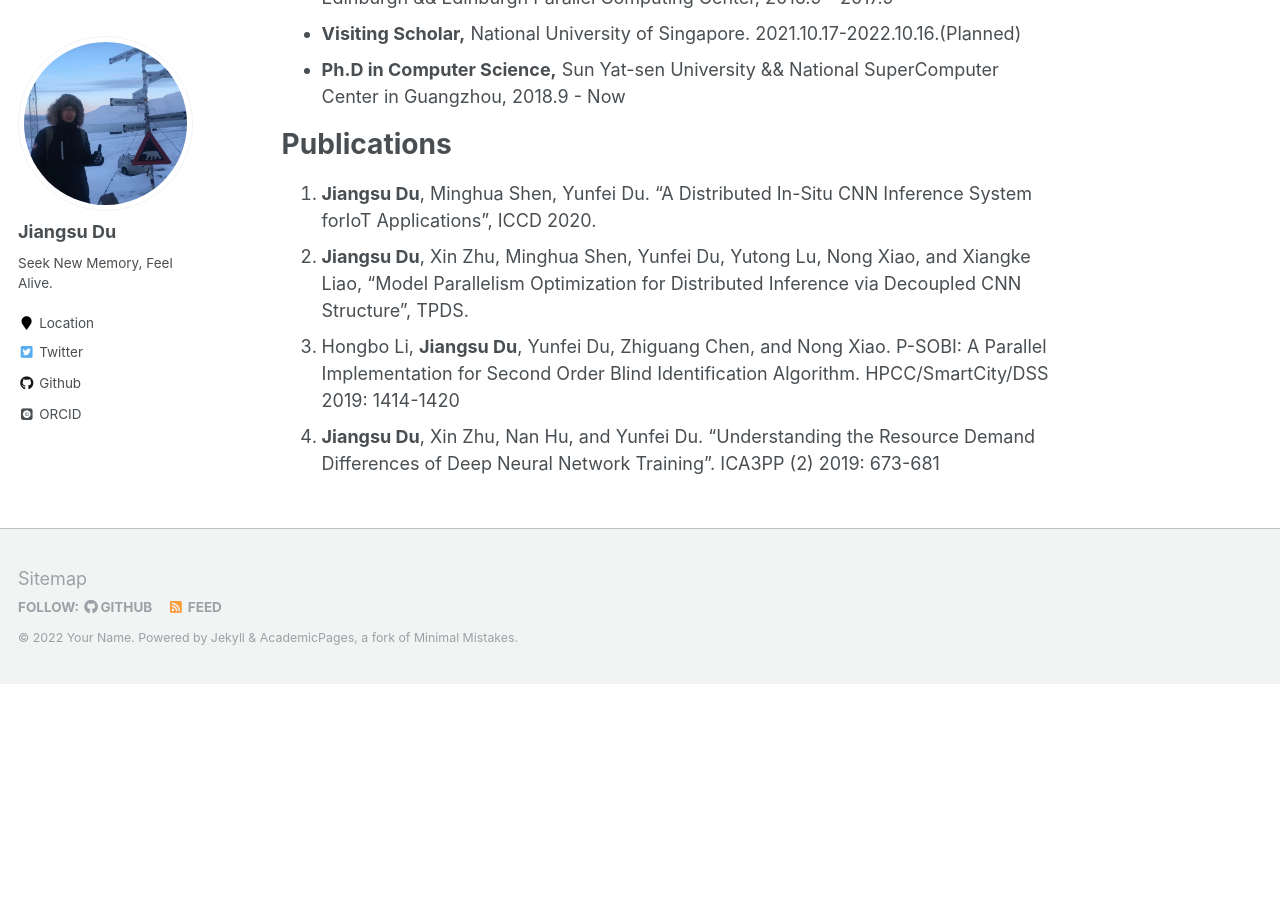
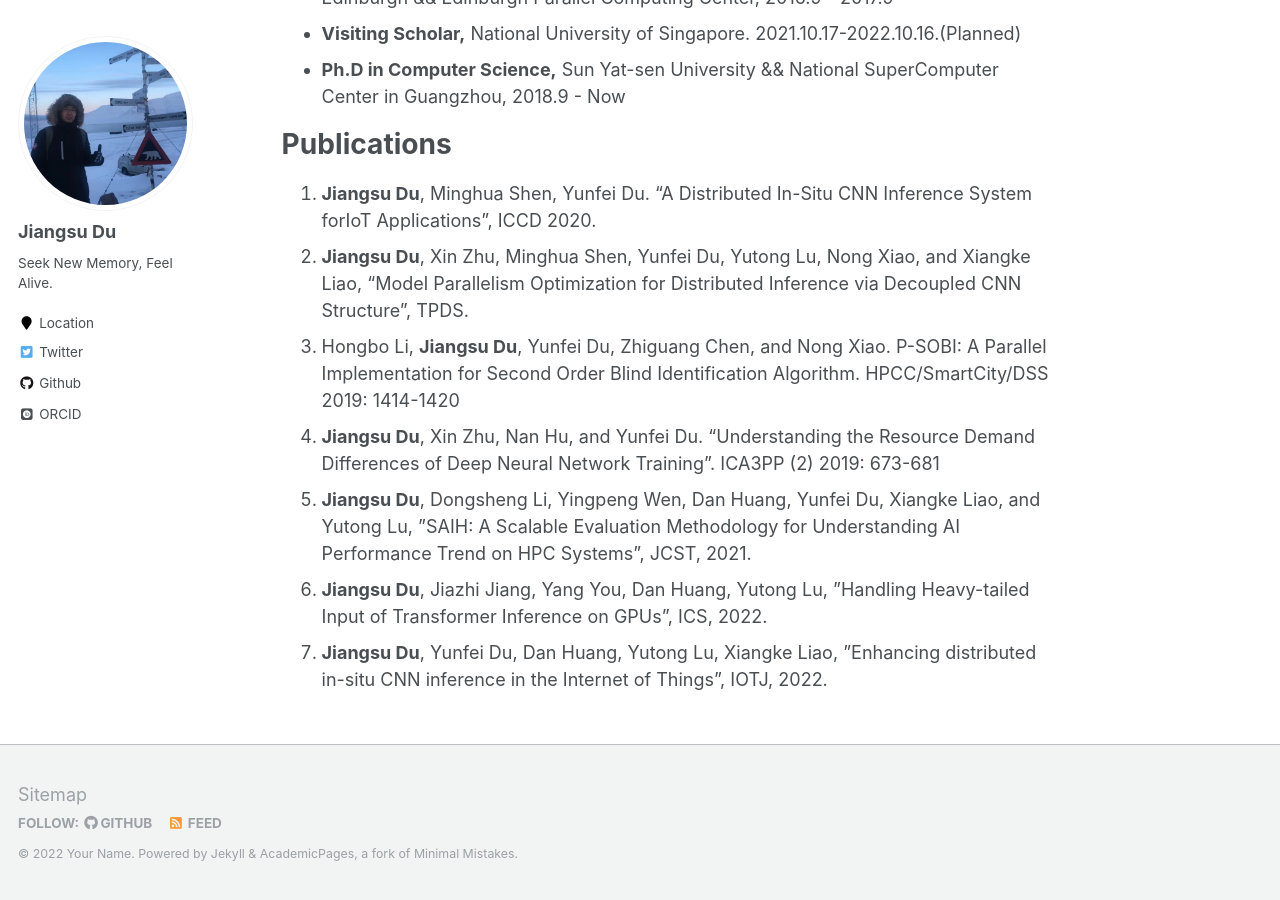
Before and after one commit to dujiangsu/dujiangsu.github.io, a Jekyll site: the page built from _pages/about.md, in a window 1280 px wide and 900 px high, scrolled down 850 px. Built offline with Jekyll 4.4.1, drawn with Linux system fonts in a browser that asks for light colours; some web fonts are replaced; before the commit the page ends 1534 px from its top, so only the background shows below that.

Commit message:
update about

```diff
--- a/_pages/about.md
+++ b/_pages/about.md
@@ -46,3 +46,6 @@ Publications
 2. **Jiangsu Du**, Xin Zhu, Minghua Shen, Yunfei Du, Yutong Lu, Nong Xiao, and Xiangke Liao, "Model Parallelism Optimization for Distributed Inference via Decoupled CNN Structure", TPDS.
 2. Hongbo Li, **Jiangsu Du**, Yunfei Du, Zhiguang Chen, and Nong Xiao. P-SOBI: A Parallel Implementation for Second Order Blind Identification Algorithm. HPCC/SmartCity/DSS 2019: 1414-1420
 2. **Jiangsu Du**, Xin Zhu, Nan Hu, and Yunfei Du. "Understanding the Resource Demand Differences of Deep Neural Network Training". ICA3PP (2) 2019: 673-681
+3. **Jiangsu Du**, Dongsheng Li, Yingpeng Wen, Dan Huang, Yunfei Du, Xiangke Liao, and Yutong Lu, ”SAIH: A Scalable Evaluation Methodology for Understanding AI Performance Trend on HPC Systems”, JCST, 2021.
+4. **Jiangsu Du**, Jiazhi Jiang, Yang You, Dan Huang, Yutong Lu, ”Handling Heavy-tailed Input of Transformer Inference on GPUs”, ICS, 2022.
+5. **Jiangsu Du**, Yunfei Du, Dan Huang, Yutong Lu, Xiangke Liao, ”Enhancing distributed in-situ CNN inference in the Internet of Things”, IOTJ, 2022.
```
